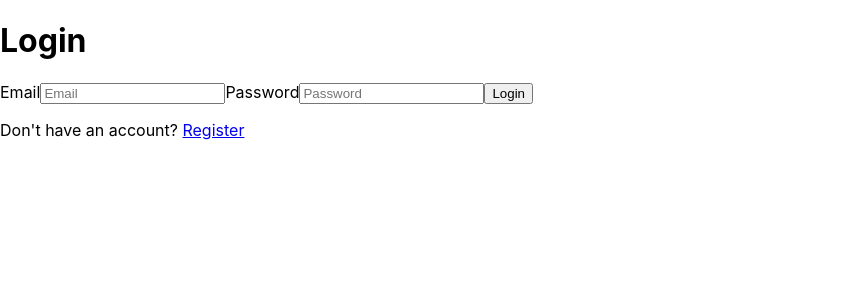
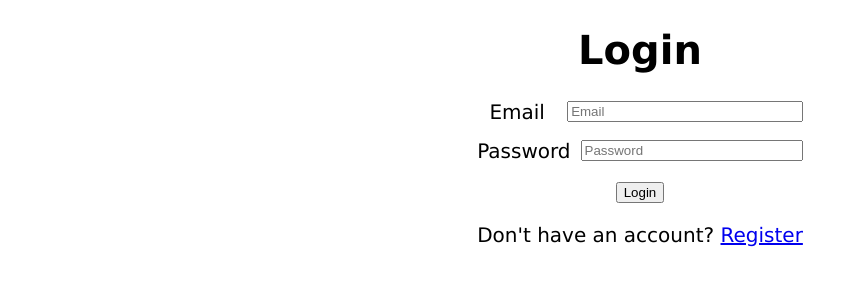
Before and after one commit to FarhanK29/GymSocialApp, a React (Create React App) app in the folder client/gymbuddy/: page /login in a window 1280 px wide. Shown: the top 300 px of the page, without its empty margins (0-865 px from the left). Built offline with nearby package versions, Linux system fonts and the light colour scheme.

Commit message:
CSS Added

```diff
--- a/client/gymbuddy/package.json
+++ b/client/gymbuddy/package.json
@@ -6,6 +6,7 @@
     "@testing-library/jest-dom": "^5.17.0",
     "@testing-library/react": "^13.4.0",
     "@testing-library/user-event": "^13.5.0",
+    "firebase": "^10.9.0",
     "react": "^18.2.0",
     "react-dom": "^18.2.0",
     "react-router-dom": "^6.22.3",
--- a/client/gymbuddy/src/pages/login/Login.css
+++ b/client/gymbuddy/src/pages/login/Login.css
@@ -0,0 +1,28 @@
+.login-container{
+    margin: 0 auto;
+    font-family: Geneva;
+    font-size: 20px;
+    text-align: center;
+    color: black;
+
+}
+.input-group {
+    display: flex;
+    align-items: center; /* This vertically aligns the label and input if their sizes differ */
+    margin-bottom: 15px; /* Adds some space between each input group */
+    max-width: 700px;
+}
+
+.login-label {
+
+    margin-right: 10px; /* Adds some space between the label and the input */
+    min-width: 80px; /* Ensures labels have enough width and don't wrap */
+}
+
+.login-input {
+    flex-grow: 1; /* Allows the input to take up the remaining space */
+}
+.login-page{
+    display: flex;
+    align-items: center;
+}
--- a/client/gymbuddy/src/pages/login/Login.jsx
+++ b/client/gymbuddy/src/pages/login/Login.jsx
@@ -38,6 +38,8 @@ const Login = () => {
         <div className = "login-container">
             <h1>Login</h1>
             <form className = "login-form" onSubmit = {handleSubmit}>
+
+            <div className='input-group'>
                 <label className = "login-label" htmlFor = "login-email">Email</label>
                 <input
                 className = "login-input"
@@ -48,6 +50,9 @@ const Login = () => {
                 value = {email}
                 onChange = {(e) => setEmail(e.target.value)}
                 />
+            </div>
+            <div className='input-group'>
+
             <label className = "login-label" htmlFor = "login-password">Password</label>
                 <input
                 className = "login-input"
@@ -58,6 +63,8 @@ const Login = () => {
                 value = {password}
                 onChange = {(e) => setPassword(e.target.value)}
                 />
+            </div>
+
             <button className = "login-button">Login</button>
             <p className = "login-redirect">Don't have an account? <Link to = "/signup">Register</Link></p>
             </form>
```
Also changed, not shown: 1 other file (tests, documents, lock files or other folders). Lines whose indentation alone changed are shown as unchanged.
